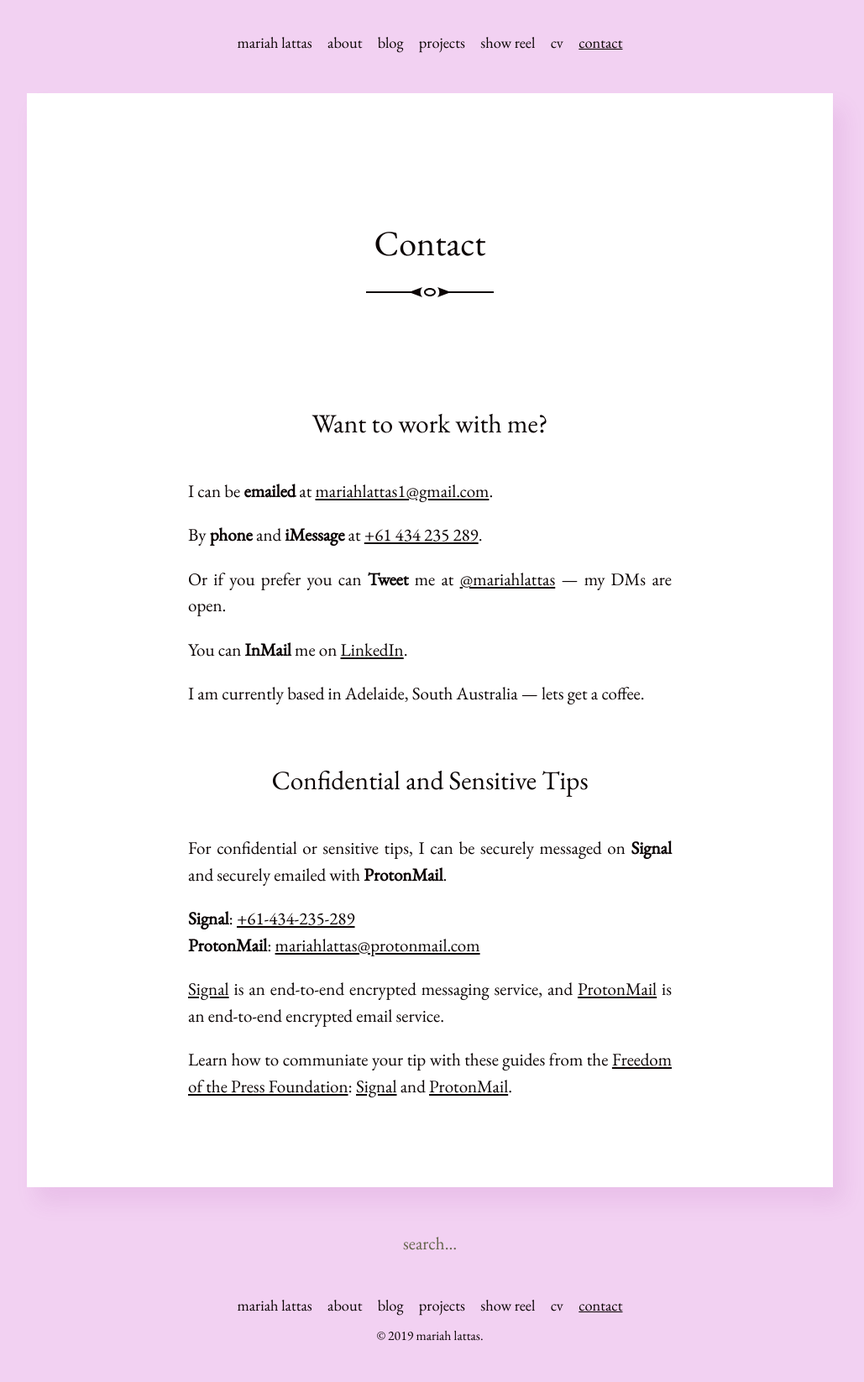
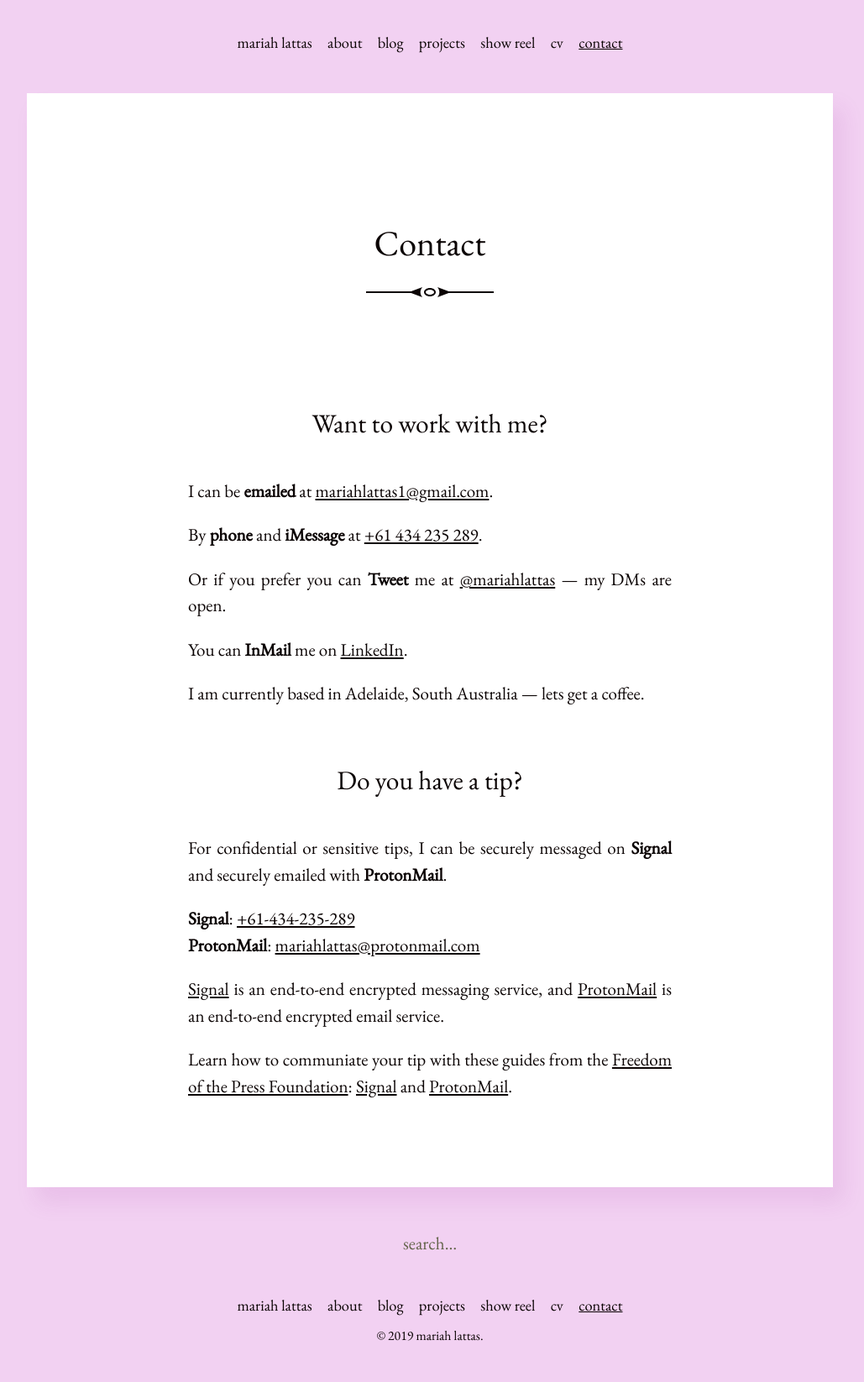
Before and after one commit to mariahlattas/website, a Jekyll site: the page built from contact.md, in a window 1280 px wide. Shown: the whole page at 84% size, without its empty margins (128-1157 px from the left). Built offline with Jekyll 4.4.1, drawn with Linux system fonts in a browser that asks for light colours.

Commit message:
Update contact.md

```diff
--- a/contact.md
+++ b/contact.md
@@ -15,7 +15,7 @@ You can **InMail** me on [LinkedIn](https://linkedin.com/in/mariahlattas).
 
 I am currently based in Adelaide, South Australia — lets get a coffee.
 
-### Confidential and Sensitive Tips
+### Do you have a tip?
 
 For confidential or sensitive tips, I can be securely messaged on **Signal** and securely emailed with **ProtonMail**.
 
```
